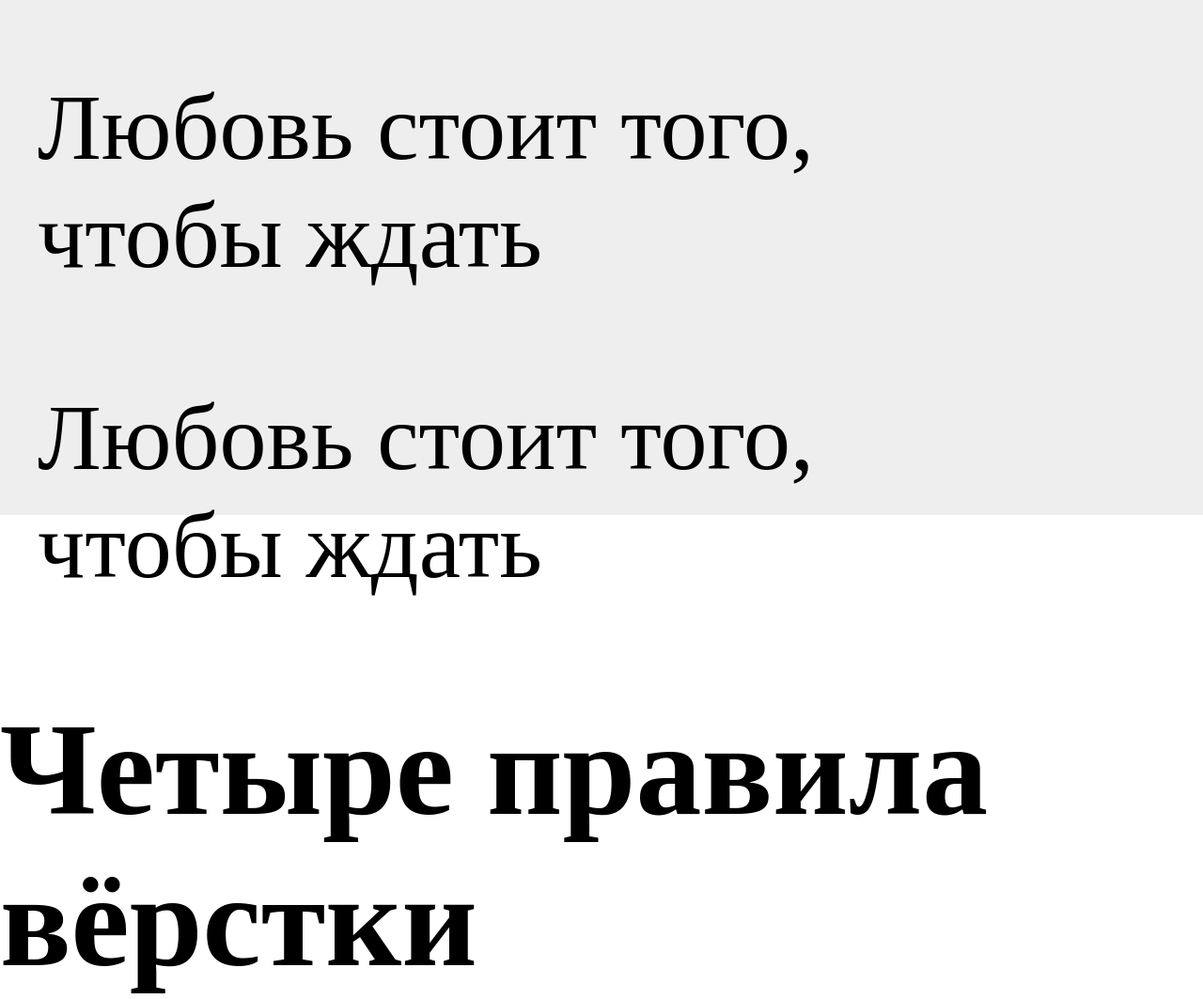
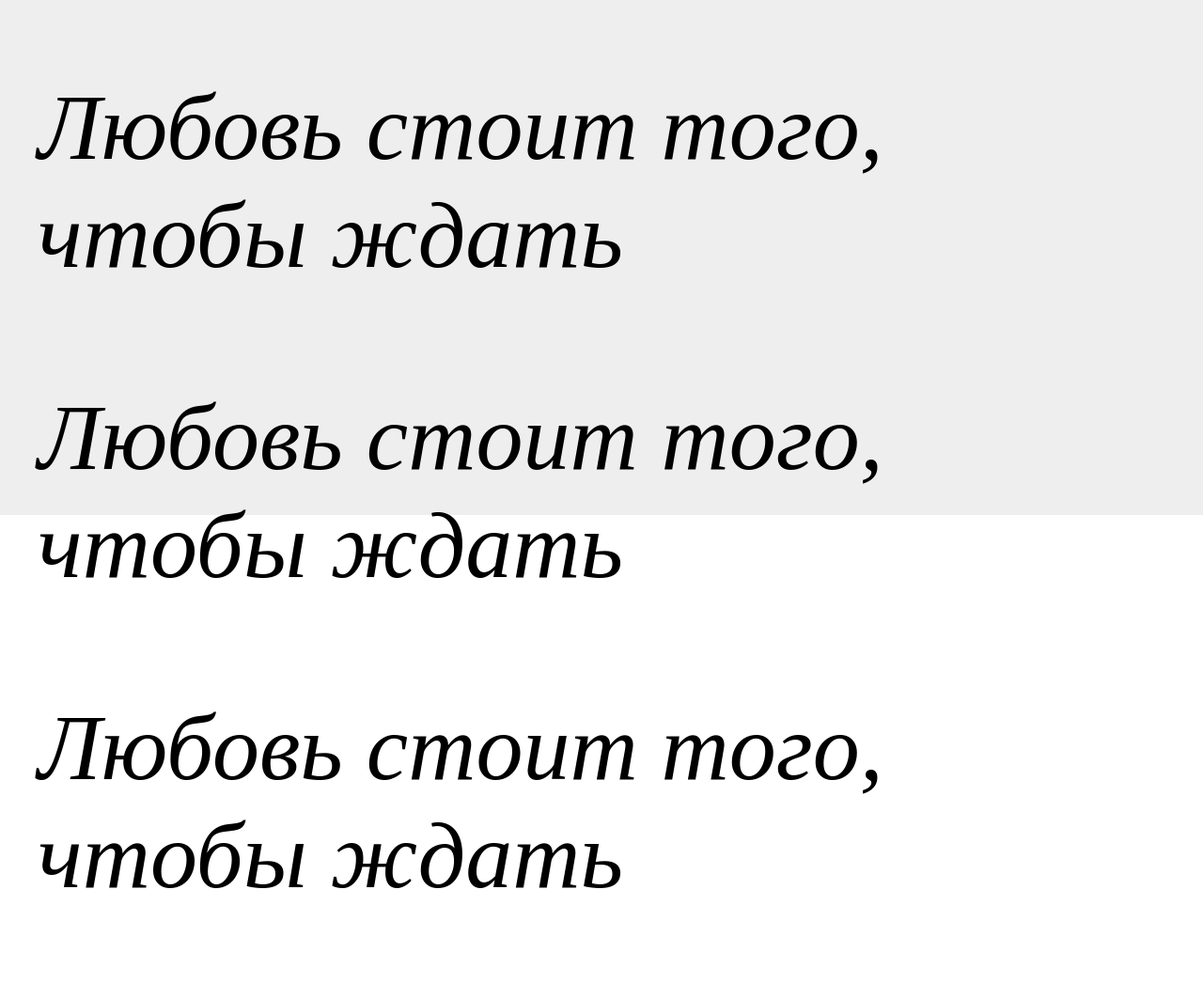
Before and after one commit to ts4647148374/first-project, a plain HTML site: page index.html in a window 1280 px wide. Shown: the part 252-1315 px from the top of the page at 94% size. Drawn offline with Linux system fonts and the light colour scheme.

Commit message:
обновление сделанное на домашнем пк

```diff
--- a/index.html
+++ b/index.html
@@ -16,6 +16,8 @@
       </p>
       <p>Любовь стоит того,<br>чтобы ждать
       </p>
+      <p>Любовь стоит того,<br>чтобы ждать
+      </p>
     </blockquote>
 
     <h1>Четыре правила вёрстки</h1>
--- a/style.css
+++ b/style.css
@@ -6,6 +6,7 @@ body, h1 {
   height: 100vh;
   background-color: #eee;
   font-size: 100px;
+  font-style: italic;
   }
   h1{
     font-size: 140px;
```
